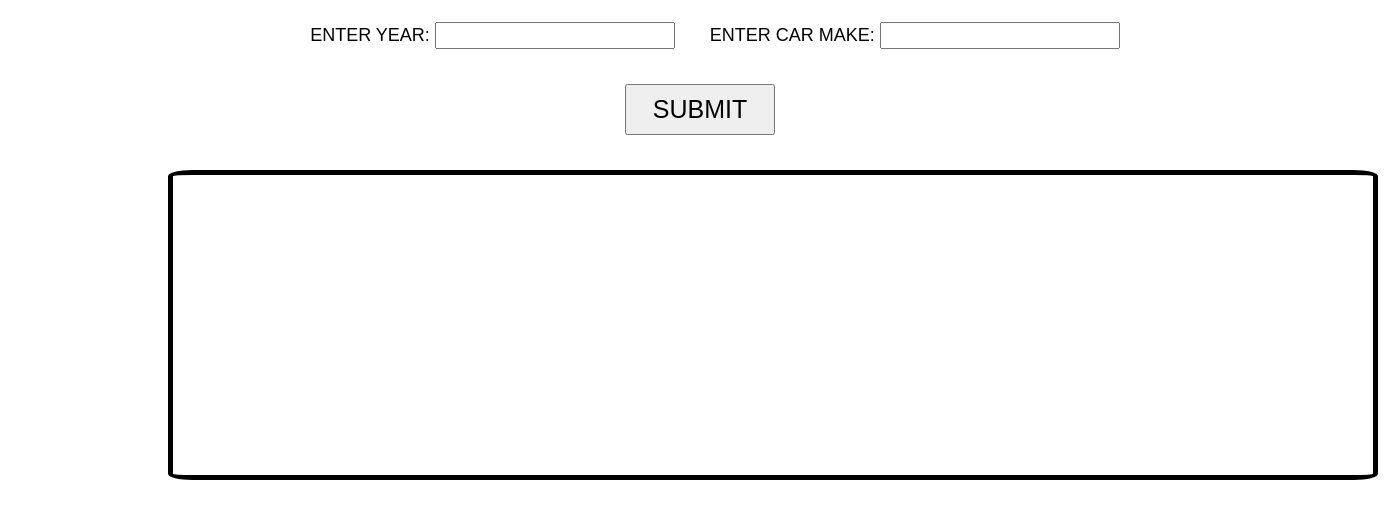
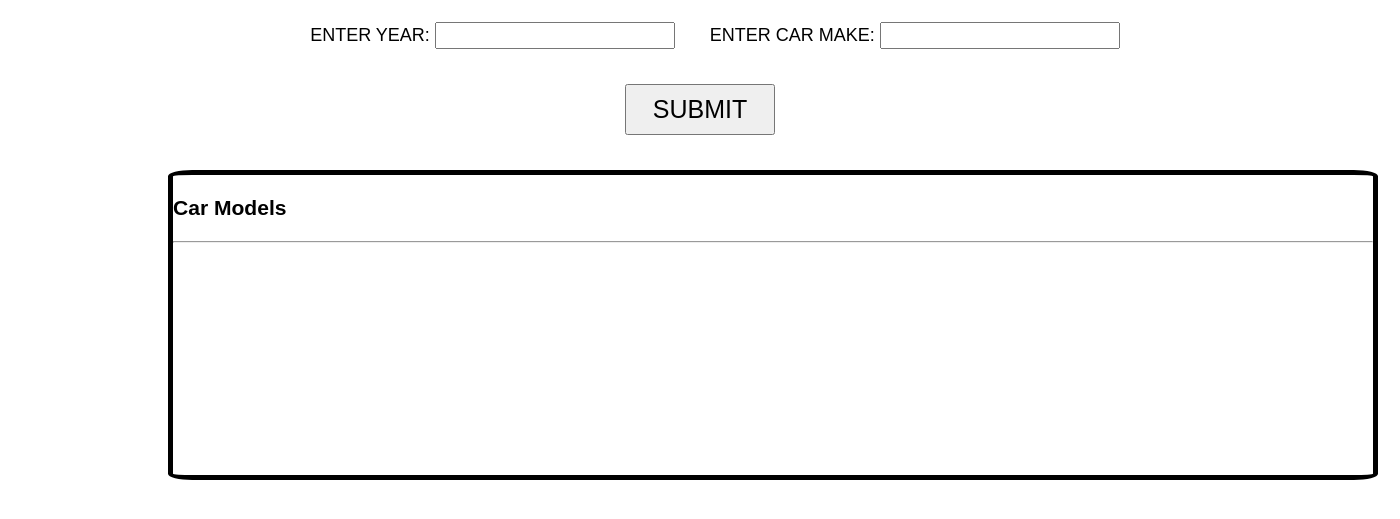
Before and after one commit to smm2005/Car-Model-Lookup-with-LRU-Cache, a Flask app: page / in a window 1400 px wide. Shown: the part 163-682 px from the top of the page. Run offline with Flask 3, Linux system fonts and the light colour scheme.

Commit message:
Updating model layout

```diff
--- a/webapp/finder.py
+++ b/webapp/finder.py
@@ -19,12 +19,11 @@ class CarModelFinder:
         exec(func)
 
     def load(self, file, car_make):
-        self.string = "Car Models: <br>"
         with open("webapp/models/"+file) as csvfile:
             reader = csv.reader(csvfile, delimiter=",")
             for row in reader:
                 if row[1] == car_make:
-                    self.string += str(row[2]) + "<br>"
+                    self.string += str(row[2]) + "<hr><br>"
 
     def getInput(self):
         return self.ipt
--- a/webapp/templates/index.html
+++ b/webapp/templates/index.html
@@ -19,6 +19,8 @@
             <button id="submit">SUBMIT</button>
         </div>
         <div id="display">
+            <h3 id="carModelTitle">Car Models</h3>
+            <hr>
             <h3 id="carModelString"></h3>
         </div>
         <script src="static/script.js"></script>
```
